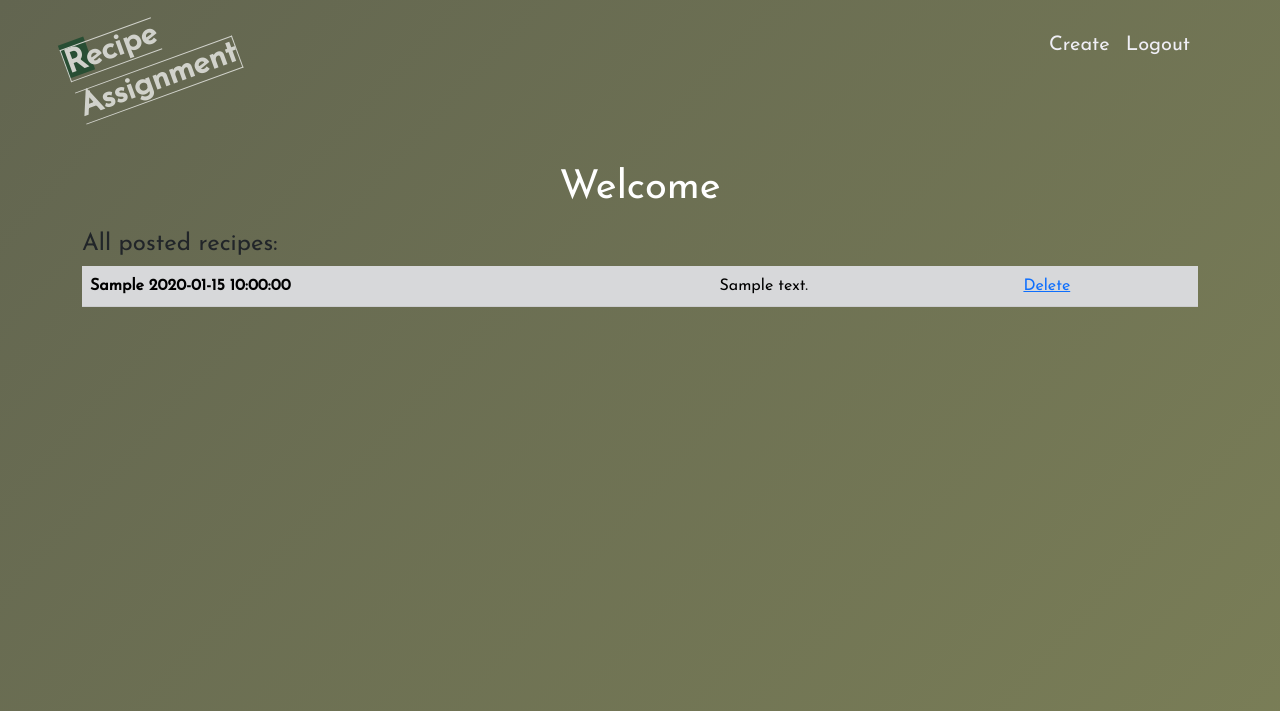
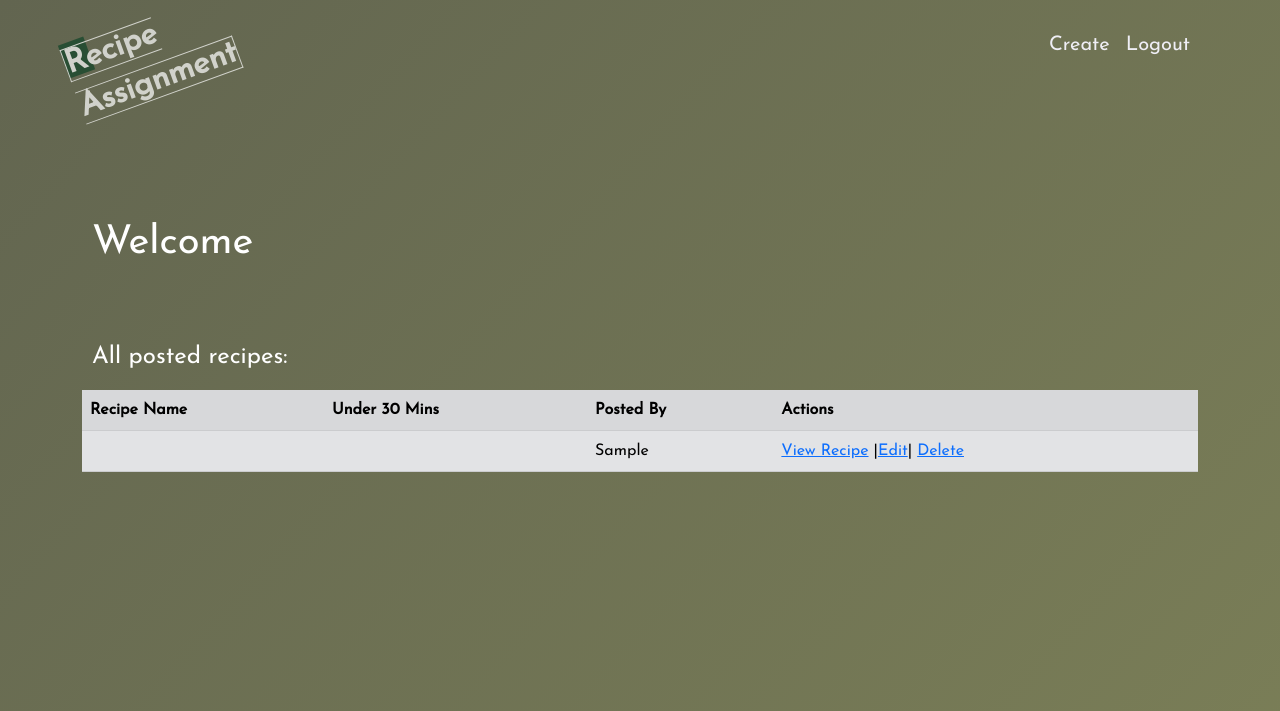
Before and after one commit to ChristopherShawCodes/recipe, a Flask app: template flask_app/templates/dashboard.html in a window 1280 px wide. Shown: the top 711 px of the page. Run offline with Flask 2, Linux system fonts and the light colour scheme; the visitor is signed in with stand-in values (Sample User, id 1); tables that the repository leaves empty or names only in its code hold one stand-in row (values such as "Sample post"); the template is opened without the code that fills it: most values are stand-ins (such as "Sample title", 1, 10 or a date in 2020).

Commit message:
Added new.html page

```diff
--- a/flask_app/controllers/posts.py
+++ b/flask_app/controllers/posts.py
@@ -35,3 +35,7 @@ def destroy(id):
     }
     Post.destroy(data)
     return redirect('/dashboard')
+
+@app.route('/recipes/new')
+def create():
+    return render_template("new.html")
--- a/flask_app/static/style.css
+++ b/flask_app/static/style.css
@@ -130,8 +130,8 @@ nav ul li:hover{
 }
 
 #title{
+	margin-top: 5%;
 	color: white;
-	text-align: center;
 	padding: 10px;
 }
 
--- a/flask_app/templates/dashboard.html
+++ b/flask_app/templates/dashboard.html
@@ -22,25 +22,34 @@
         <nav id="nav">
             <ul>
                 <!-- check /create -->
-                <li><a href="/create" >Create</a></li>
+                <li><a href="/recipes/new" >Create</a></li>
                 <li><a href="/logout">Logout</a></li>
             </ul>
         </nav>
     </div>
     <div class="container" id="dashboard_container">
         <h1 id="title">Welcome {{user.first_name}}</h1>
-        <h4>All posted recipes:</h4>
+        <h4 id="title">All posted recipes:</h4>
         <div class="table-s">
             <table class="table table-striped" id="table">
             <tbody>
+                <tr>
+                    <th class="table-secondary">Recipe Name</th>
+                    <th class="table-secondary">Under 30 Mins</th>
+                    <th class="table-secondary">Posted By</th>
+                    <th class="table-secondary">Actions</th>
+                </tr>
                 {% for one_post in all_posts %}
                 <tr>
-                <th class="table-secondary">{{ one_post.creator.first_name }}    {{ one_post.created_at}}</th>
-                <td class="table-secondary">{{one_post.content }}</td>
+                    <!-- need the name of the recipe here  -->
+                <td class="table-secondary"></td>
+                <!-- recipe under 30 mins? here  -->
+                <td class="table-secondary"></td>
+                <td class="table-secondary">{{ one_post.creator.first_name }}</td>
                 {% if session['user_id'] == one_post.creator.id %}
-                <td class="table-secondary"><a href="/post/destroy/{{one_post.id}}">Delete</a></td>
+                <td class="table-secondary"><a href="/post/view/{{one_post.id}}">View Recipe</a> |<a href="/post/edit/{{one_post.id}}">Edit</a>| <a href="/post/destroy/{{one_post.id}}">Delete</a></td>
                 {% else %}
-                <td class="table-secondary"></td>
+                <td class="table-secondary"><a href="/post/view/{{one_post.id}}">View Recipe</a></td>
                 {% endif %}
                 </tr>
                 {% endfor %}
```
Also changed, not shown: flask_app/templates/new.html (+11 -18 lines).
